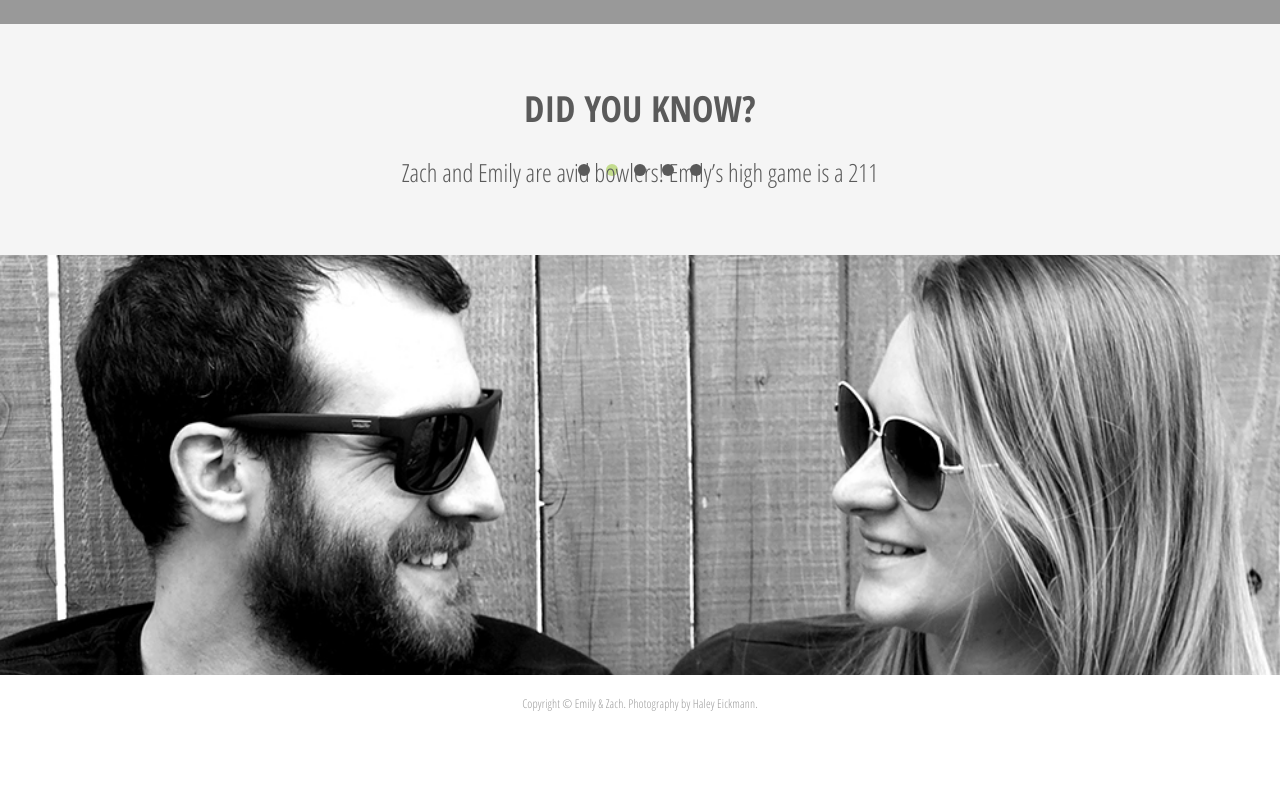
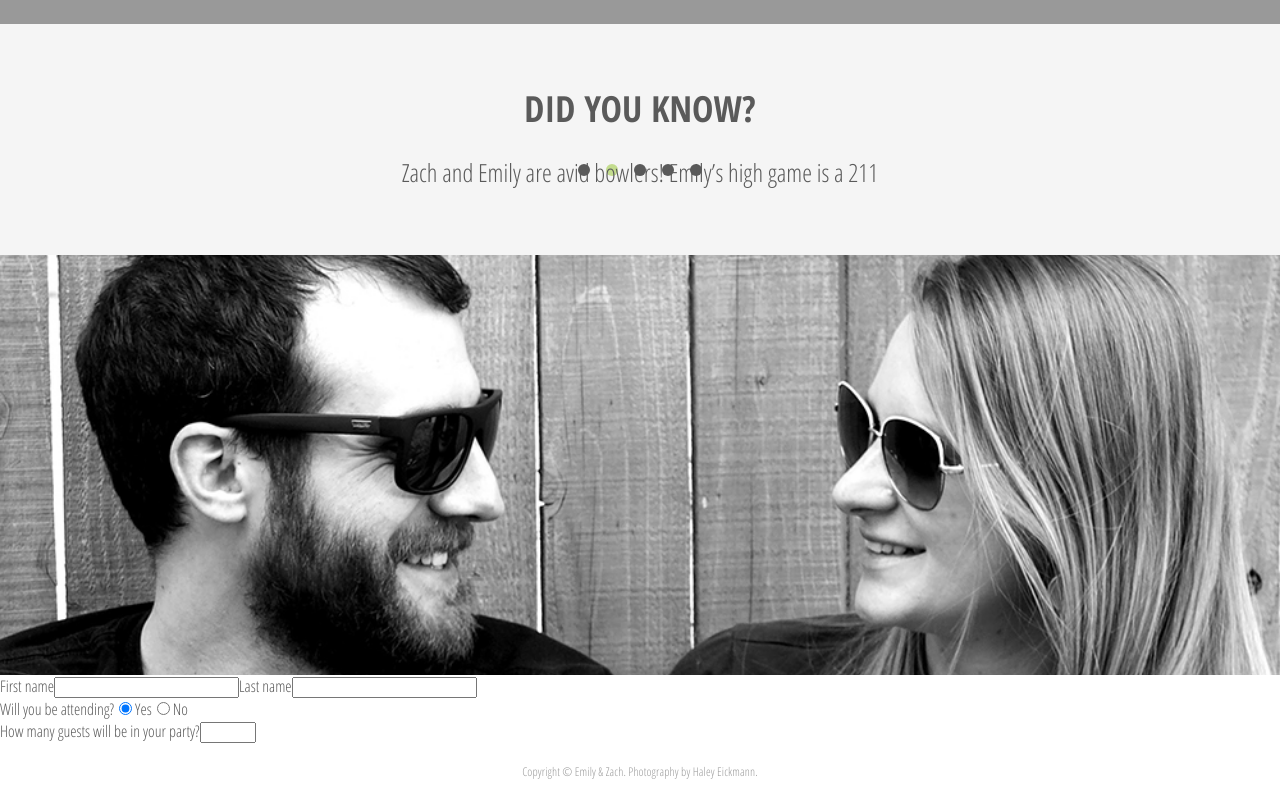
Before and after one commit to cmwint/ez-wedding-website, a React (Create React App) app: page / in a window 1280 px wide. Shown: the part 2493-3293 px from the top of the page. Before the commit the page ends 3225 px from the top, so only its background shows below. Built offline with nearby package versions, Linux system fonts and the light colour scheme; the HTML template or start-up script is replaced by a standard one.

Commit message:
Add basic form

```diff
--- a/src/App.js
+++ b/src/App.js
@@ -6,6 +6,7 @@ import Party from './Party/Party';
 import Registry from './Registry/Registry';
 import Image from './Image/Image';
 import Facts from './Facts/Facts';
+import Form from './Form/Form';
 import './App.css';
 
 class App extends Component {
@@ -33,6 +34,9 @@ class App extends Component {
         <div className="Wedding-image">
           <Image />
         </div>
+        <div className="Wedding-form">
+          <Form />
+        </div>
         <footer>
           Copyright © Emily & Zach. Photography by Haley Eickmann.
         </footer>
--- /dev/null
+++ b/src/Form/Form.js
@@ -0,0 +1,61 @@
+import React, { Component } from 'react';
+
+  class Form extends Component {
+  constructor(props) {
+    super(props);
+    this.state = {
+      attendingOption: 'yes'
+    };
+  }
+
+  handleOptionChange = (e) => {
+    this.setState({
+      attendingOption: e.target.value
+    });
+  }
+
+  render() {
+    return (
+      <div className="form">
+        <form>
+          <div className="form__names">
+            <label>
+              <span>First name</span>
+              <input type="text" name="firstname" />
+            </label>
+            <label>
+              <span>Last name</span>
+              <input type="text" name="lastname" />
+            </label>
+          </div>
+          <div className="form__extra">
+            <div className="form__attendance">
+              <span>Will you be attending?</span>
+              <label>
+                <input type="radio"
+                name="attendance" value="yes"
+                checked={this.state.attendingOption === 'yes'}
+                onChange={this.handleOptionChange}/>
+                <span>Yes</span>
+              </label>
+              <label>
+                <input type="radio"
+                name="attendance" value="no"
+                checked={this.state.attendingOption === 'no'}
+                onChange={this.handleOptionChange}/>
+                <span>No</span>
+              </label>
+            </div>
+            {this.state.attendingOption === 'yes' &&
+              <label>
+                <span>How many guests will be in your party?</span>
+                <input type="number" name="guests" min="1" max="10" />
+              </label>
+            }
+          </div>
+        </form>
+      </div>
+    );
+  }
+}
+export default Form;
```
